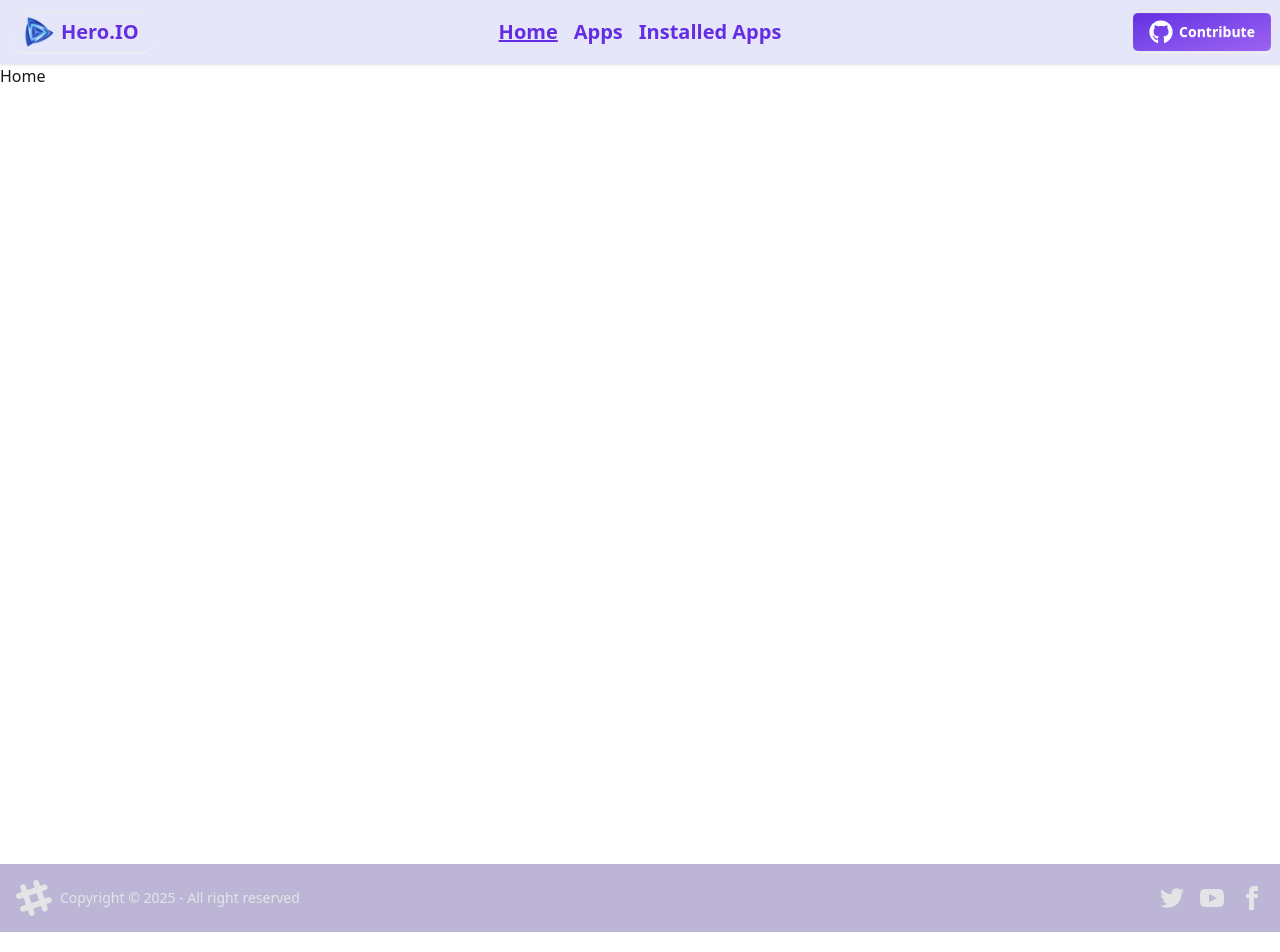
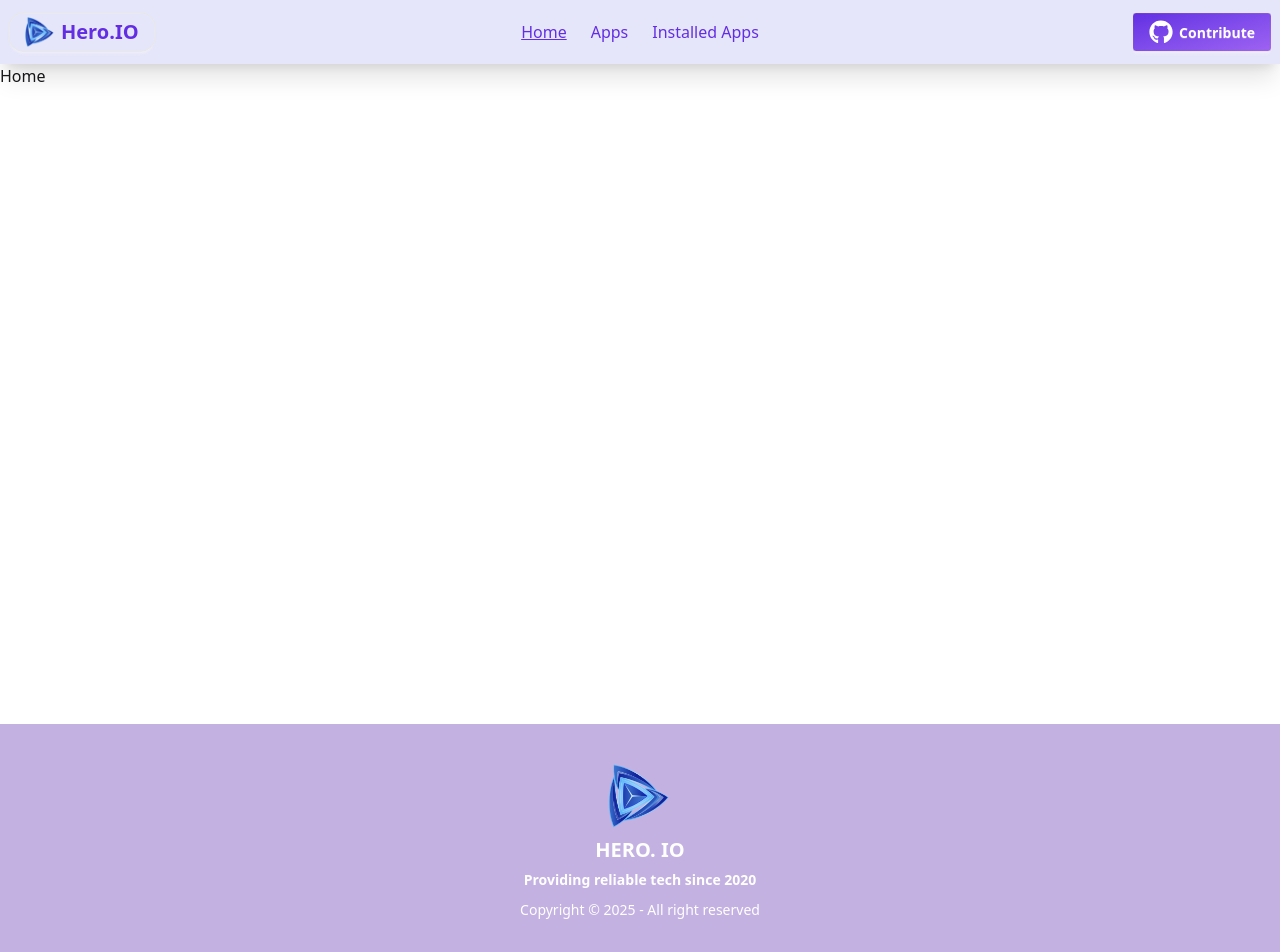
Before and after one commit to FahmidaHamid/app-tracker-fh, a React (Vite) app: page / in a window 1280 px wide. Shown: the top 952 px of the page. Built offline with nearby package versions, Linux system fonts and the light colour scheme.

Commit message:
header footer color adjustment

```diff
--- a/src/components/Base/Base.jsx
+++ b/src/components/Base/Base.jsx
@@ -6,11 +6,11 @@ import NavBar from "../Header/NavBar";
 
 const Base = () => {
   return (
-    <div className="noto-sans-400 flex flex-col mx-auto mx-w-[100vw]">
+    <div className="flex flex-col mx-auto mx-w-[100vw]">
       <div>
         <NavBar />
       </div>
-      <div className="min-h-screen">
+      <div className="min-h-[660px]">
         <Outlet></Outlet>
       </div>
       <div>
--- a/src/components/Footer/Footer.jsx
+++ b/src/components/Footer/Footer.jsx
@@ -1,24 +1,19 @@
 import React from "react";
-
+import logo from "../../assets/logo.png";
 const Footer = () => {
   return (
-    <div>
-      <footer className="footer sm:footer-horizontal bg-[#BDB5D5] text-neutral-content items-center p-4">
-        <aside className="grid-flow-col items-center">
-          <svg
-            width="36"
-            height="36"
-            viewBox="0 0 24 24"
-            xmlns="http://www.w3.org/2000/svg"
-            fillRule="evenodd"
-            clipRule="evenodd"
-            className="fill-current"
-          >
-            <path d="M22.672 15.226l-2.432.811.841 2.515c.33 1.019-.209 2.127-1.23 2.456-1.15.325-2.148-.321-2.463-1.226l-.84-2.518-5.013 1.677.84 2.517c.391 1.203-.434 2.542-1.831 2.542-.88 0-1.601-.564-1.86-1.314l-.842-2.516-2.431.809c-1.135.328-2.145-.317-2.463-1.229-.329-1.018.211-2.127 1.231-2.456l2.432-.809-1.621-4.823-2.432.808c-1.355.384-2.558-.59-2.558-1.839 0-.817.509-1.582 1.327-1.846l2.433-.809-.842-2.515c-.33-1.02.211-2.129 1.232-2.458 1.02-.329 2.13.209 2.461 1.229l.842 2.515 5.011-1.677-.839-2.517c-.403-1.238.484-2.553 1.843-2.553.819 0 1.585.509 1.85 1.326l.841 2.517 2.431-.81c1.02-.33 2.131.211 2.461 1.229.332 1.018-.21 2.126-1.23 2.456l-2.433.809 1.622 4.823 2.433-.809c1.242-.401 2.557.484 2.557 1.838 0 .819-.51 1.583-1.328 1.847m-8.992-6.428l-5.01 1.675 1.619 4.828 5.011-1.674-1.62-4.829z"></path>
-          </svg>
-          <p>Copyright © {new Date().getFullYear()} - All right reserved</p>
-        </aside>
-        <nav className="grid-flow-col gap-4 md:place-self-center md:justify-self-end">
+    <footer className="footer footer-horizontal footer-center bg-[#C3B1E1] text-white p-10">
+      <aside>
+        <img className="max-h-[64px]" src={logo} alt="" srcset="" />
+        <p className="text-xl font-bold">
+          HERO. IO
+          <br />
+          <span className="text-sm">Providing reliable tech since 2020</span>
+        </p>
+        <p>Copyright © {new Date().getFullYear()} - All right reserved</p>
+      </aside>
+      <nav>
+        <div className="grid grid-flow-col gap-2">
           <a>
             <svg
               xmlns="http://www.w3.org/2000/svg"
@@ -52,9 +47,9 @@ const Footer = () => {
               <path d="M9 8h-3v4h3v12h5v-12h3.642l.358-4h-4v-1.667c0-.955.192-1.333 1.115-1.333h2.885v-5h-3.808c-3.596 0-5.192 1.583-5.192 4.615v3.385z"></path>
             </svg>
           </a>
-        </nav>
-      </footer>
-    </div>
+        </div>
+      </nav>
+    </footer>
   );
 };
 
--- a/src/components/Header/NavBar.jsx
+++ b/src/components/Header/NavBar.jsx
@@ -10,26 +10,27 @@ const NavBar = () => {
         to="/"
         className={({ isActive }) => (isActive ? "active-link" : "")}
       >
-        <li className="m-2">Home</li>
+        <li className="m-2 p-1">Home</li>
       </NavLink>
+
       <NavLink
         to="all-apps"
         className={({ isActive }) => (isActive ? "active-link" : "")}
       >
-        <li className="m-2">Apps</li>
+        <li className="m-2 p-1">Apps</li>
       </NavLink>
+
       <NavLink
         to="installed-apps"
         className={({ isActive }) => (isActive ? "active-link" : "")}
       >
-        <li className="m-2">Installed Apps</li>
+        <li className="m-2 p-1">Installed Apps</li>
       </NavLink>
     </>
   );
 
   return (
-    <div className="text-xl font-bold">
-      <div className="navbar bg-[#E6E6FA] shadow-sm">
+    <div className="navbar bg-[#E6E6FA] shadow-xl">
       <div className="navbar-start">
         <div className="dropdown">
           <div tabIndex={0} role="button" className="btn btn-ghost lg:hidden">
@@ -51,16 +52,15 @@ const NavBar = () => {
           </div>
           <ul
             tabIndex={0}
-              className="menu menu-sm dropdown-content bg-[#E6E6FA] rounded-box z-1 mt-3 w-52 p-2 shadow-xl text-[#632EE3]"
+            className="menu menu-sm dropdown-content bg-[#E6E6FA] rounded-box z-1 mt-3 w-52 p-2 shadow"
           >
             {links}
           </ul>
         </div>
+
         <NavLink className="btn bg-[#E6E6FA] rounded-2xl">
           <img className="max-h-[30px]" src={logo} alt="" srcset="" />
-            <span className="text-xl font-extrabold text-[#632EE3]">
-              Hero.IO
-            </span>
+          <span className="text-xl font-bold text-[#632EE3]">Hero.IO</span>
         </NavLink>
       </div>
       <div className="navbar-center hidden lg:flex text-[#632EE3]">
@@ -70,11 +70,10 @@ const NavBar = () => {
         <a
           href="https://github.com/FahmidaHamid"
           target="_blank"
-            className="btn text-white rounded-md bg-gradient-to-br from-[#632EE3] to-[#9F62F2] "
+          className="btn text-white bg-gradient-to-br from-[#632EE3] to-[#9F62F2]"
         >
           <FaGithub size="24px" /> <span>Contribute </span>
         </a>
-        </div>
       </div>
     </div>
   );
--- a/src/index.css
+++ b/src/index.css
@@ -1,19 +1,9 @@
 @import "tailwindcss";
 @plugin "daisyui";
-@import url("https://fonts.googleapis.com/css2?family=Noto+Sans:ital,wght@0,100..900;1,100..900&display=swap");
-
-.noto-sans-400 {
-  font-family: "Noto Sans", sans-serif;
-  font-optical-sizing: auto;
-  font-weight: 400;
-  font-style: normal;
-  font-variation-settings: "wdth" 100;
-}
 * {
   box-sizing: border-box;
+}
 
-}
 .active-link {
-  font-weight: 700;
   text-decoration: underline;
 }
```
Also changed, not shown: package.json (+5 -3 lines), 1 other file (tests, documents, lock files or other folders). Lines whose indentation alone changed are shown as unchanged.
